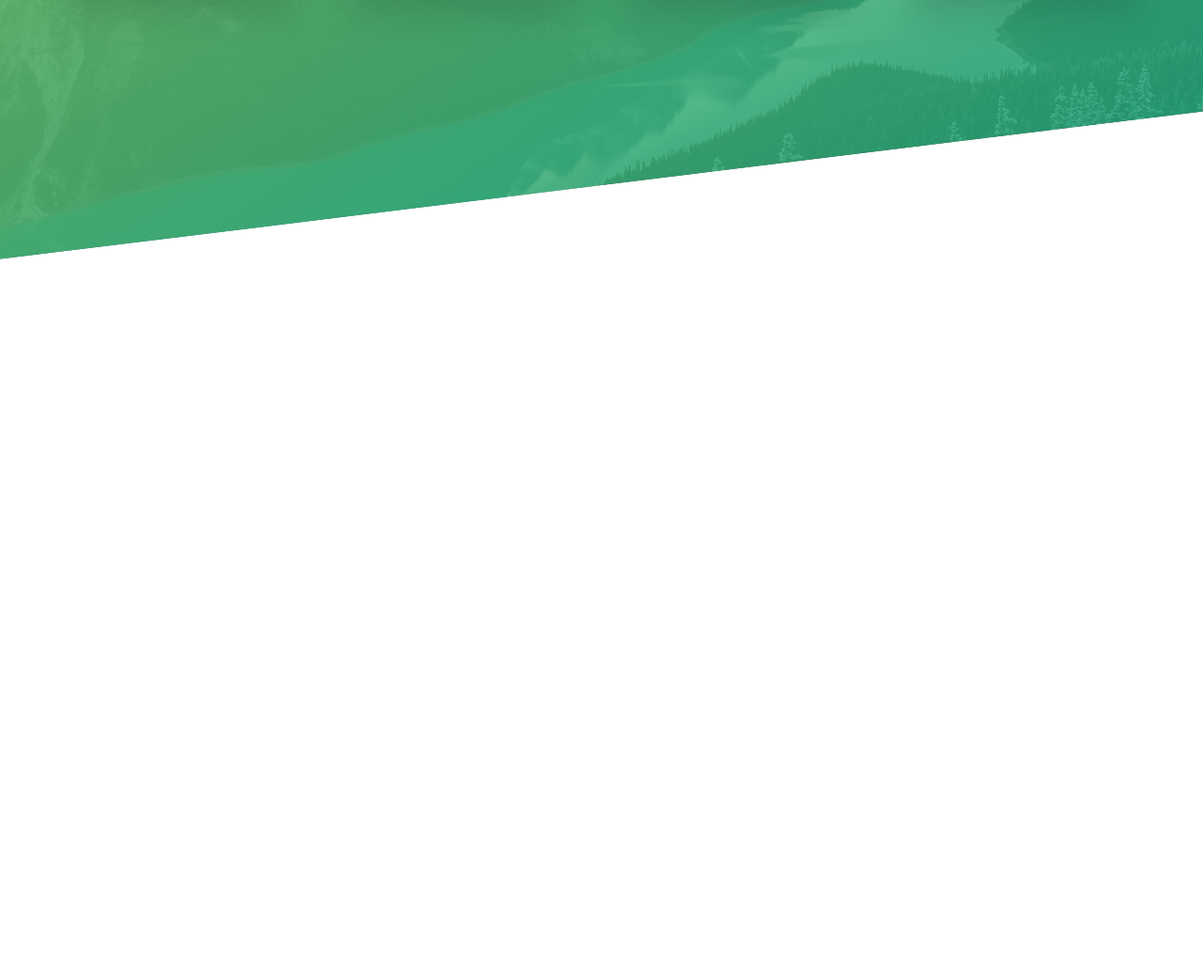
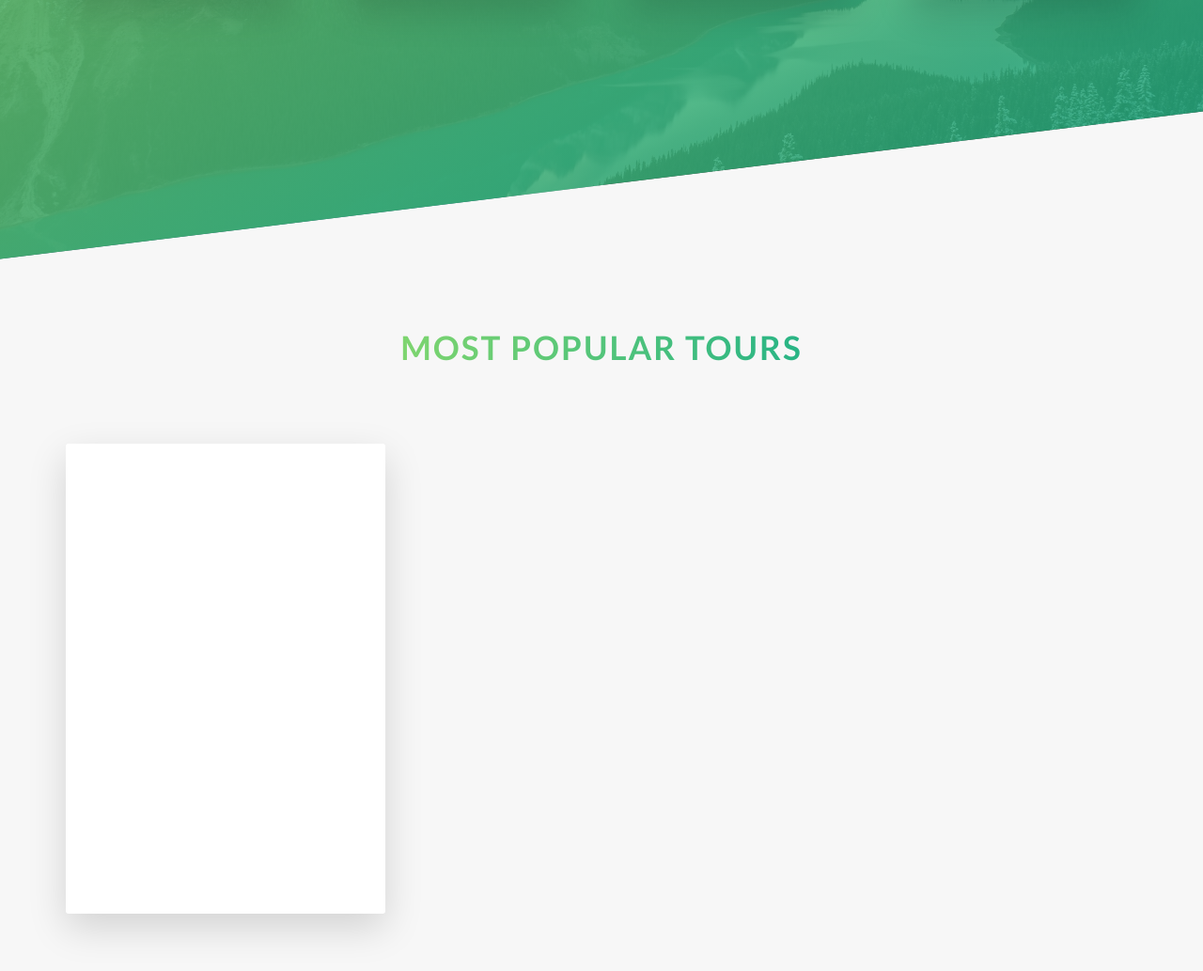
Before and after one commit to devrathsinghrana/natours, a website: page index.html in a window 1280 px wide. Shown: the part 1813-2846 px from the top of the page at 94% size. Before the commit the page ends 2089 px from the top, so only its background shows below. Drawn offline with Linux system fonts and the light colour scheme.

Commit message:
feature section - 1

```diff
--- a/index.html
+++ b/index.html
@@ -91,6 +91,27 @@
                 </div>
             </div>
         </section>
+        <section class="section-tours">
+            <div class="u-center-text u-margin-bottom-big">
+                <h2 class="heading-secondary">
+                    Most popular tours
+                </h2>
+            </div>
+            <div class="row">
+                <div class="col-1-of-3">
+                    <div class="card">
+                        <div class="card__side card__side--front">
+                            Front
+                        </div>
+                        <div class="card__side card__side--back card__side--back-1">
+                            Back
+                        </div>
+                    </div>
+                </div>
+                <div class="col-1-of-3"></div>
+                <div class="col-1-of-3"></div>
+            </div>
+        </section>
     </main>
 
     <!-- <section class="grid-test">
--- a/sass/abstracts/_variables.scss
+++ b/sass/abstracts/_variables.scss
@@ -7,6 +7,12 @@ $color-grey-light-1: #f7f7f7;
 $color-white: #fff;
 $color-black: #000;
 
+$color-secondary-light: #ffb900;
+$color-secondary-dark: #ff7730;
+
+$color-tertiary-light: #2998ff;
+$color-tertiary-dark: #5643fa;
+
 // GRID
 $grid-width: 114rem;
 $gutter-vertical: 8rem;
--- /dev/null
+++ b/sass/components/_card.scss
@@ -0,0 +1,37 @@
+.card {
+  height: 50rem;
+  perspective: 150rem;
+  position: relative;
+  &__side {
+    color: #fff;
+    font-size: 2rem;
+    height: 50rem;
+    transition: all 0.8s ease;
+    position: absolute;
+    top: 0;
+    left: 0;
+    width: 100%;
+    backface-visibility: hidden;
+    border-radius: 3px;
+    box-shadow: 0 1.5rem 4rem rgba($color-black, 0.15);
+    &--front {
+      background-color: $color-white;
+    }
+    &--back {
+      transform: rotateY(180deg);
+      &-1 {
+        background-image: linear-gradient(
+          to right bottom,
+          $color-secondary-light,
+          $color-secondary-dark
+        );
+      }
+    }
+  }
+  &:hover &__side--front {
+    transform: rotateY(-180deg);
+  }
+  &:hover &__side--back {
+    transform: rotateY(0);
+  }
+}
--- a/sass/main.scss
+++ b/sass/main.scss
@@ -10,6 +10,7 @@
 @import "components/button";
 @import "components/composition";
 @import "components/feature-box";
+@import "components/card";
 
 @import "layout/header";
 @import "layout/grid";
--- a/sass/pages/_home.scss
+++ b/sass/pages/_home.scss
@@ -37,3 +37,9 @@
     transform: skewY(7deg);
   }
 }
+
+.section-tours{
+  background-color: $color-grey-light-1;
+  padding: 25rem 0 50rem 0;
+  margin-top: -10rem;
+}
```
Also changed, not shown: css/style.css, 1 other file.
